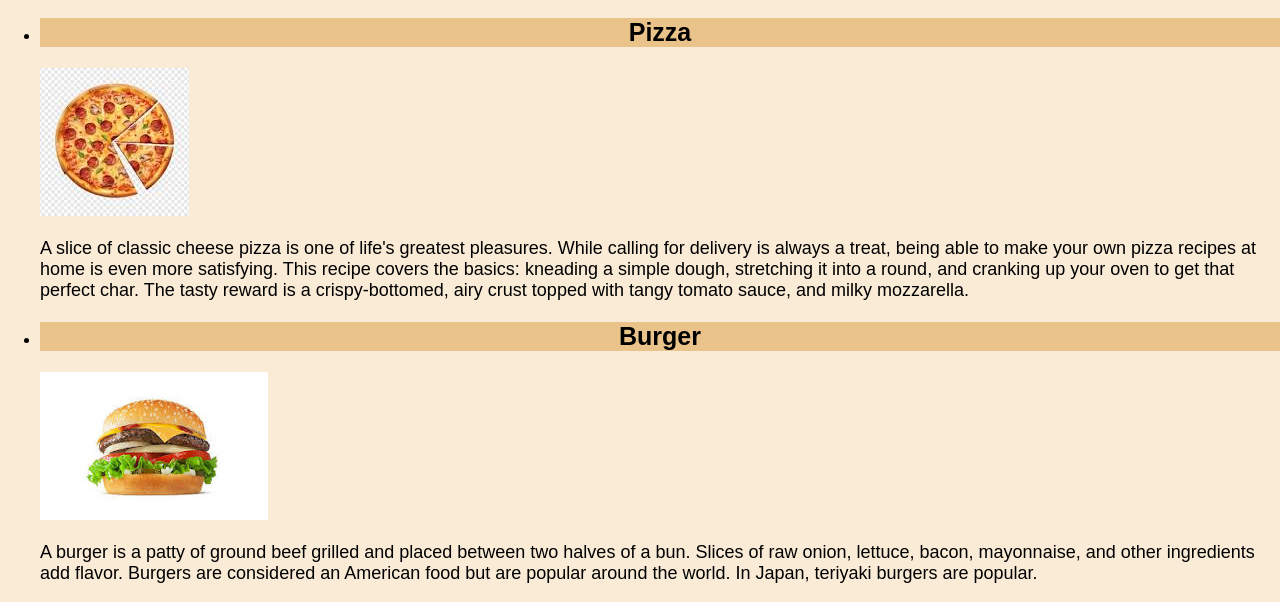
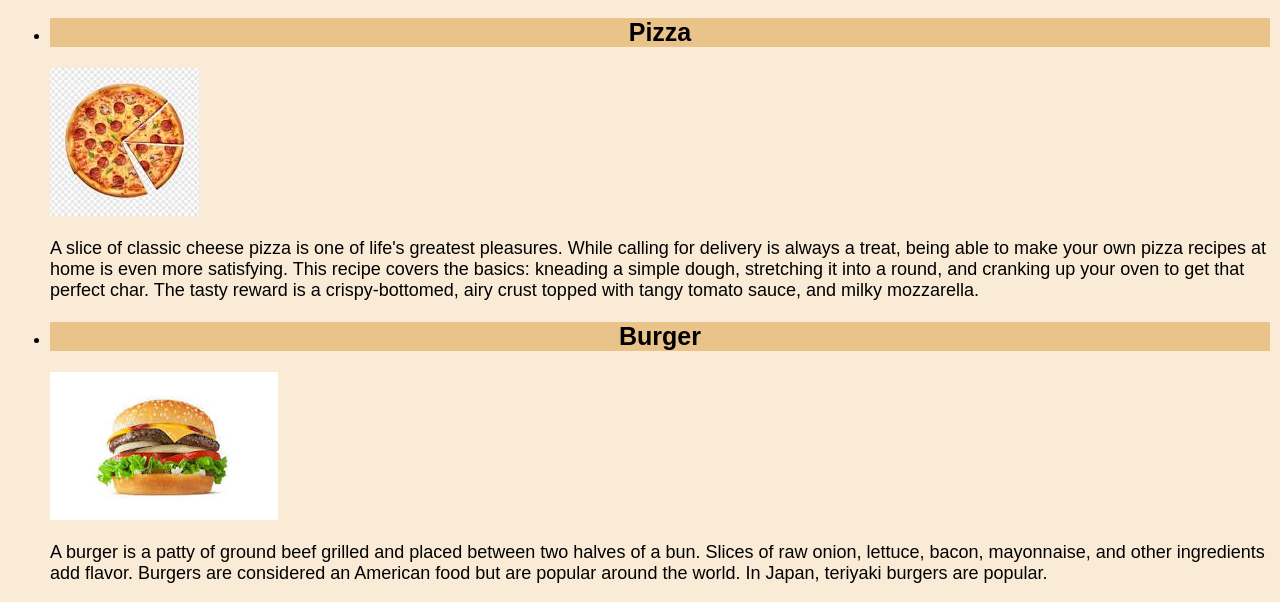
Before and after one commit to sarth2004/kitchen, a plain HTML site: page index.html in a window 1280 px wide. Shown: the part 236-838 px from the top of the page. Drawn offline with Linux system fonts and the light colour scheme.

Commit message:
Stylling

```diff
--- a/style/style.css
+++ b/style/style.css
@@ -1,8 +1,9 @@
 body {
     font-family: Arial, sans-serif;
-    margin: 0;
+    margin: 10px 10px 10px 10px;
     padding: 0;
     background-color: antiquewhite;
+
 }
 
 h1{
```
